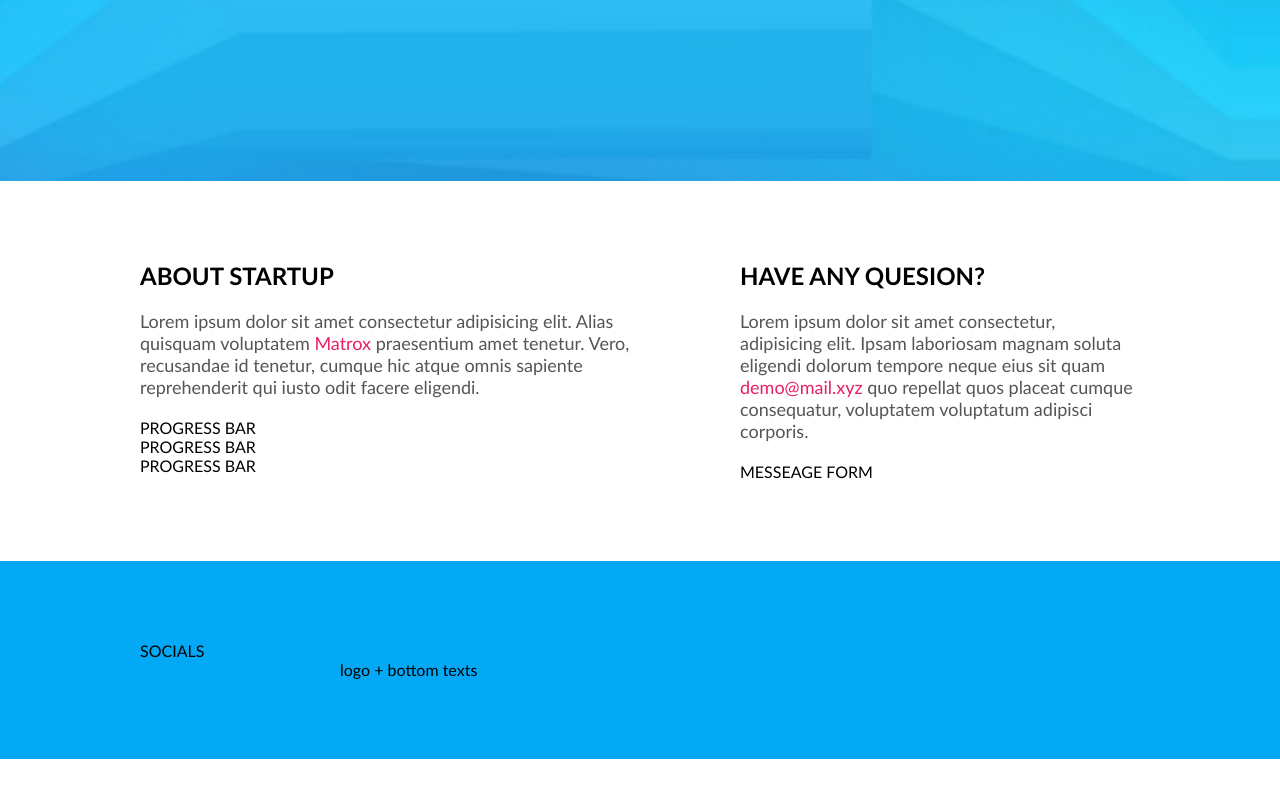
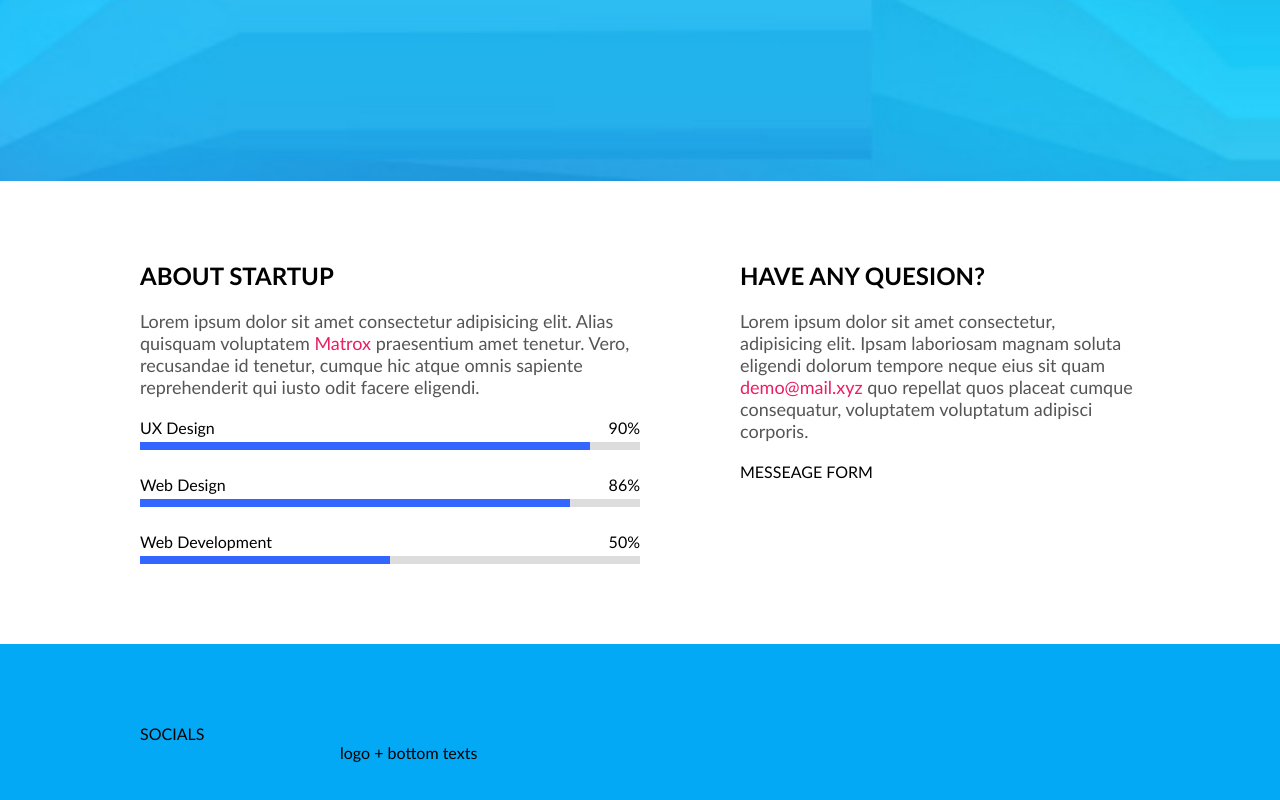
Before and after one commit to egidijusguobis/5-coming-soon, a website: page index.html in a window 1280 px wide. Shown: the part 619-1419 px from the top of the page. Before the commit the page ends 1378 px from the top, so only its background shows below. Drawn offline with Linux system fonts and the light colour scheme.

Commit message:
Static progress-bar

```diff
--- a/css/components/progress-bar.css
+++ b/css/components/progress-bar.css
@@ -0,0 +1,27 @@
+.progress-bar {
+    width: 100%;
+}
+.progress-bar + .progress-bar {
+    margin-top: 25px;
+}
+.progress-bar > .top {
+    display: inline-block;
+    width: 100%;
+    margin-bottom: 5px;
+}
+.progress-bar > .top > .label {
+    float: left;
+}
+.progress-bar > .top > .value {
+    float: right;
+}
+.progress-bar > .bottom {
+    width: 100%;
+    height: 8px;
+    background-color: #ddd;
+}
+.progress-bar > .bottom > .progress {
+    width: 90%;
+    height: 100%;
+    background-color: #36f;
+}
--- a/css/custom.css
+++ b/css/custom.css
@@ -93,7 +93,7 @@ main .section-description a:hover {
 @media (max-width: 900px) {
     main .left-column {
         width: 100%;
-        margin-bottom: 75px;
+        margin-bottom: 80px;
 
     }
 
--- a/index.html
+++ b/index.html
@@ -52,13 +52,31 @@
                 reprehenderit qui iusto odit facere eligendi.
                 </p>
                 <div class="progress-bar">
-                    PROGRESS BAR
+                    <div class="top">
+                        <div class="label">UX Design</div>
+                        <div class="value">90%</div>
+                    </div>
+                    <div class="bottom">
+                        <div class="progress"></div>
+                    </div>
                 </div>
                 <div class="progress-bar">
-                    PROGRESS BAR
+                    <div class="top">
+                        <div class="label">Web Design</div>
+                        <div class="value">86%</div>
+                    </div>
+                    <div class="bottom">
+                        <div class="progress" style="width: 86%;"></div>
+                    </div>
                 </div>
                 <div class="progress-bar">
-                    PROGRESS BAR
+                    <div class="top">
+                        <div class="label">Web Development</div>
+                        <div class="value">50%</div>
+                    </div>
+                    <div class="bottom">
+                        <div class="progress" style="width: 50%;"></div>
+                    </div>
                 </div>
             </div>
             <div class="right-column">
```
